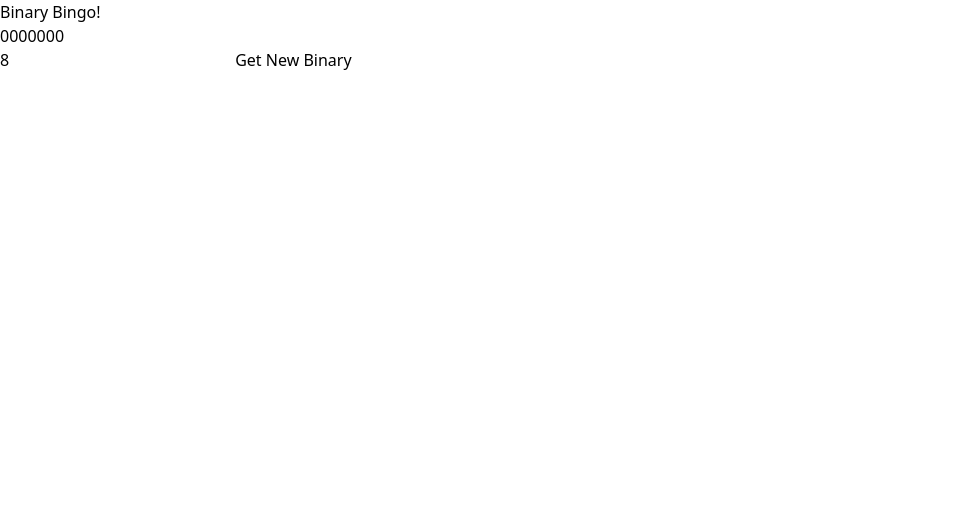
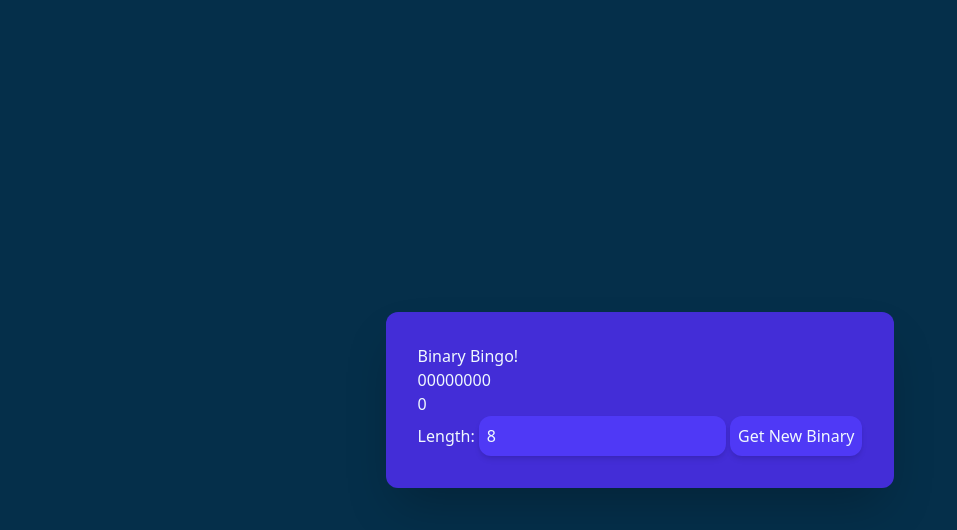
Before and after one commit to TheSeagullDev/binary-bingo, a SvelteKit app: page / in a window 1280 px wide. Shown: the top 530 px of the page, without its empty margins (0-957 px from the left). Built offline with nearby package versions, Linux system fonts and the light colour scheme.

Commit message:
add some basic functionality

```diff
--- a/src/routes/+page.svelte
+++ b/src/routes/+page.svelte
@@ -12,11 +12,40 @@
         return random;
     }
 
-    let binary = $state("0000000");
+    function binToDec(bin) {
+        let dec = 0;
+        for(let i = 0; i < bin.length; i++) {
+            let current = bin.charAt(bin.length - 1 - i);
+            if (current === "1") {
+                dec += Math.pow(2, i);
+            }
+        }
+        return dec;
+    }
+
+    function decToBin(dec, length) {
+        if(dec > Math.pow(2, length) - 1) {
+            throw new Error(`Decimal ${dec} cannot fit in length ${length}`);
+        }
+        else {
+            let bin = dec.toString(2);
+            return bin.padStart(length, "0");
+        }
+    }
+
     let length = $state(8);
+    let binary = $state("00000000");
+    let decimal = $derived(binToDec(binary));
+
 </script>
 
-<h1>Binary Bingo!</h1>
-<p>{binary}</p>
-<input type="number" placeholder="length" bind:value={length}>
-<input type="button" value="Get New Binary" onclick={() => binary = getRandom(length)}>
+<div class="bg-sky-950 h-screen text-sky-50 flex justify-center items-center">
+    <div class="bg-indigo-700 p-8 rounded-xl shadow-2xl">
+        <h1>Binary Bingo!</h1>
+        <p>{binary}</p>
+        <p>{decimal}</p>
+        <label for="length">Length:</label>
+        <input id="length" class="bg-indigo-600 p-2 rounded-xl shadow-md" type="number" placeholder="length" bind:value={length}>
+        <button class="bg-indigo-600 p-2 rounded-xl shadow-md" onclick={() => binary = getRandom(length)}>Get New Binary</button>
+    </div>
+</div>
```
